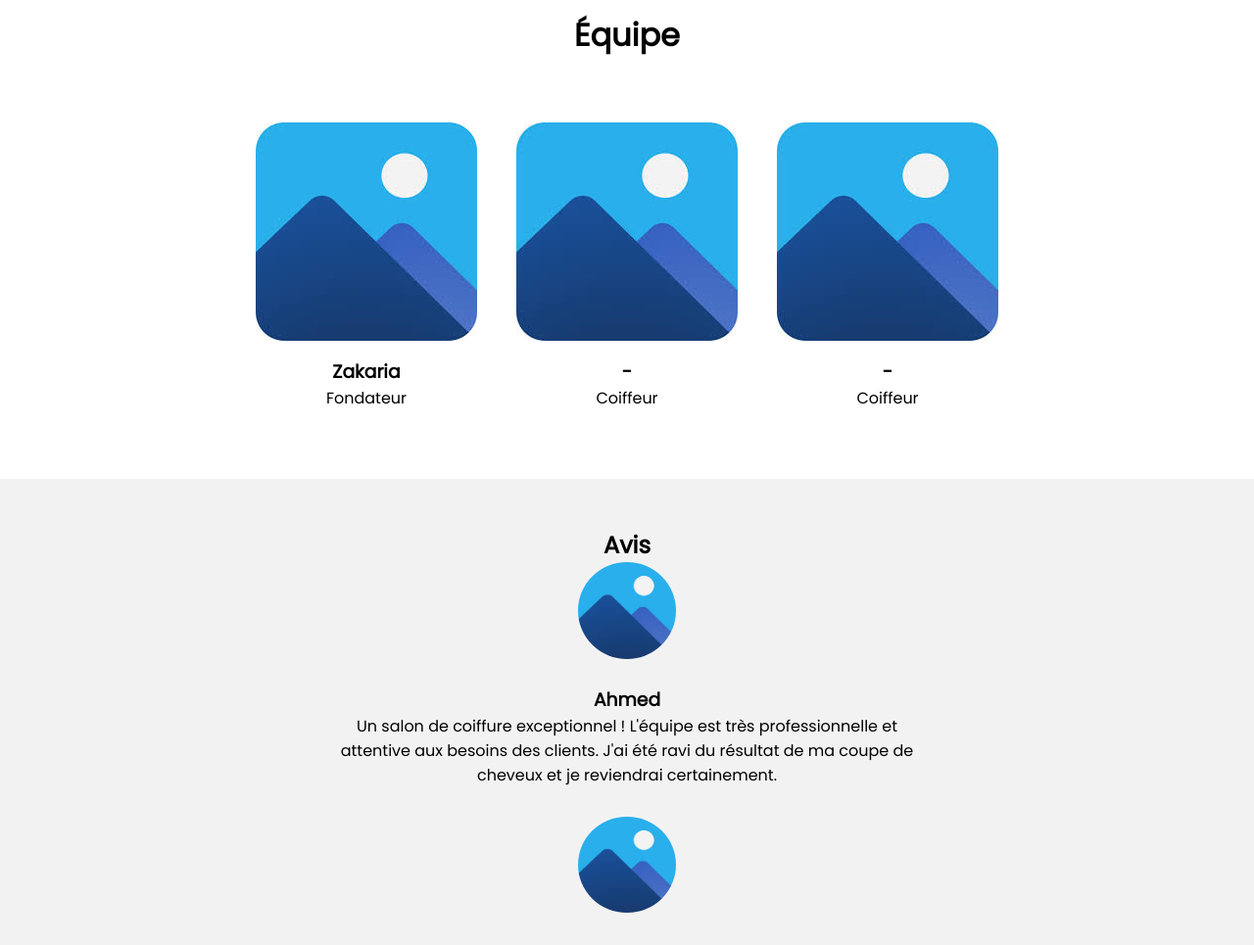
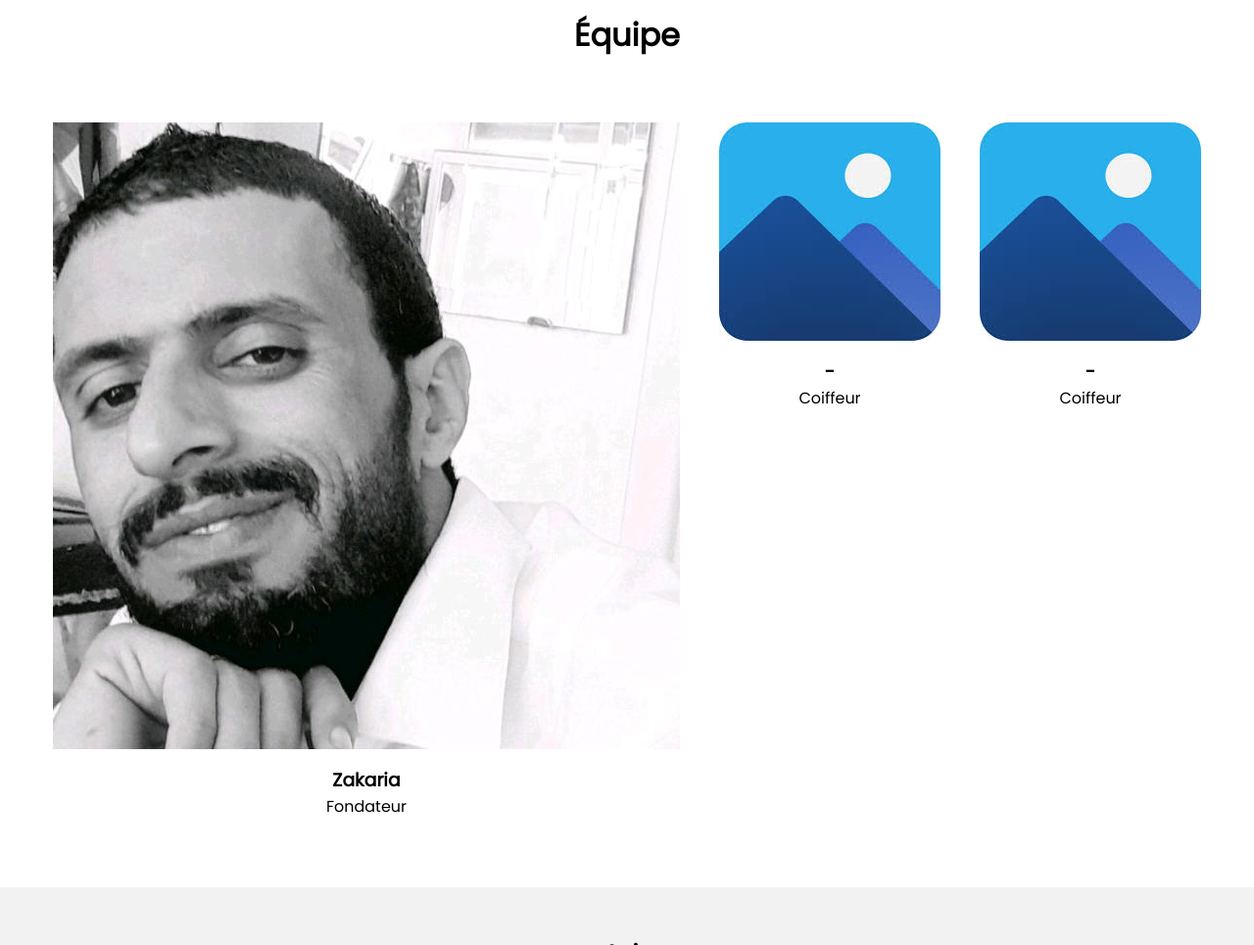
Before and after one commit to SalonZaki/Salon-Zaki, a plain HTML site: page index.html in a window 1280 px wide. Shown: the part 2280-3245 px from the top of the page at 98% size. Drawn offline with Linux system fonts and the light colour scheme.

Commit message:
Add files via upload

```diff
--- a/index.html
+++ b/index.html
@@ -183,7 +183,7 @@
       <br />
       <div class="equipe-content">
         <div class="membre-equipe">
-          <img src="Icon.jpeg" alt="Membre de l'équipe 1" />
+          <img src="Zakaria Abdellah.jpg" alt="Membre de l'équipe 1" />
           <div class="membre-info">
             <h3>Zakaria</h3>
             <p>Fondateur</p>
```
Also changed, not shown: Zakaria Abdellah.jpg (added).
